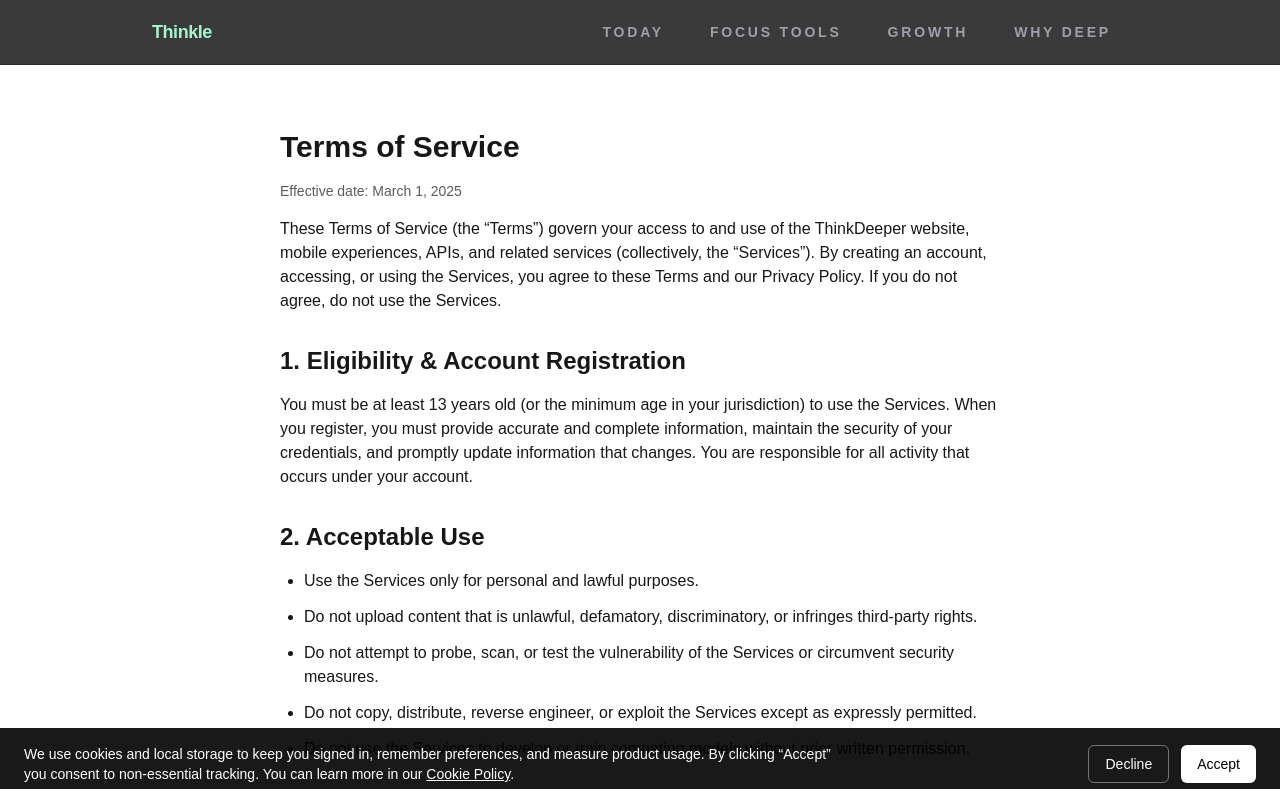
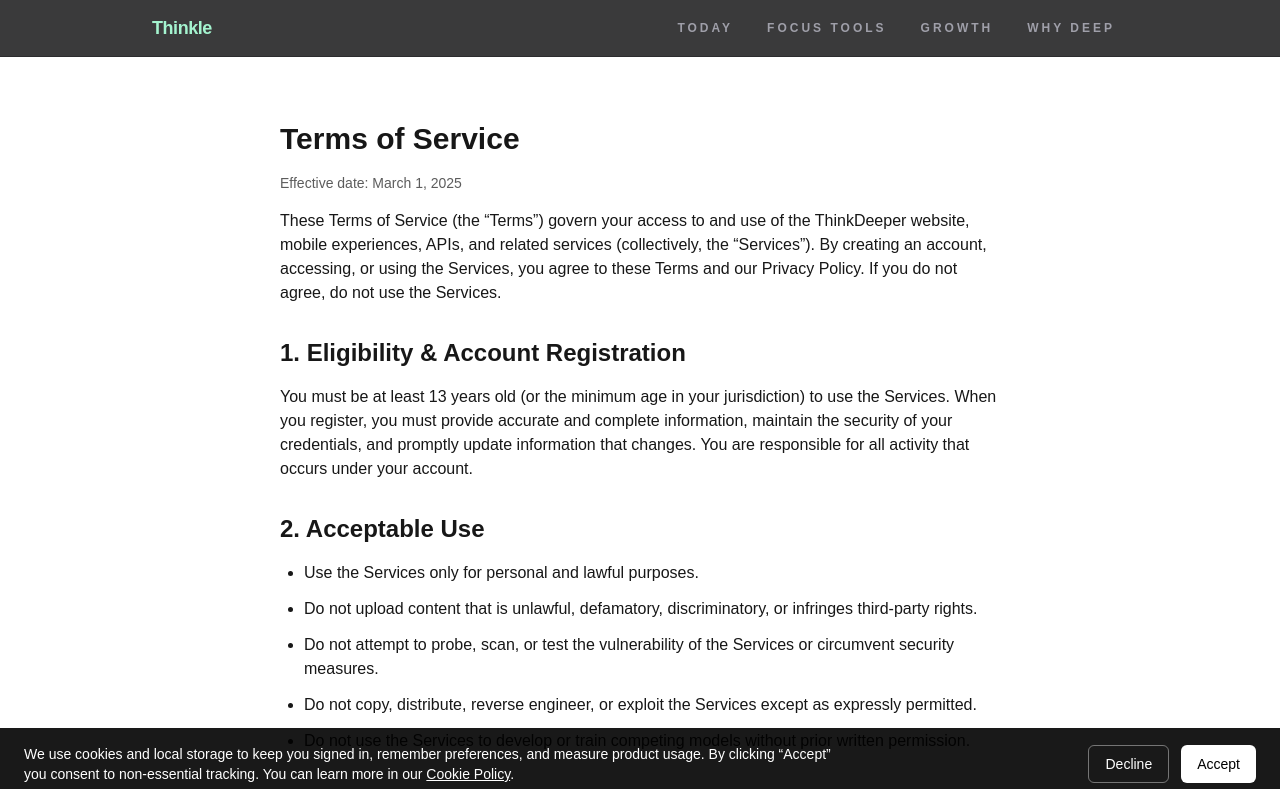
Before and after one commit to MiniPiccino/ThinkDeeperProd, a Next.js app in the folder web/frontend/: page /terms in a window 1280 px wide. Shown: the top 789 px of the page. Built offline with nearby package versions, Linux system fonts and the light colour scheme; no server answers.

Commit message:
smaller font in nav bar

```diff
--- a/web/frontend/components/DesktopNav.tsx
+++ b/web/frontend/components/DesktopNav.tsx
@@ -15,18 +15,18 @@ export function DesktopNav() {
 
   return (
     <nav className="sticky top-0 z-50 hidden border-b border-zinc-800/70 bg-zinc-950/80 backdrop-blur-md lg:block">
-      <div className="mx-auto flex h-16 w-full max-w-5xl items-center justify-between px-6">
+      <div className="mx-auto flex h-14 w-full max-w-5xl items-center justify-between px-6 text-[0.85rem]">
         <Link href="/" className="text-lg font-semibold tracking-tight text-emerald-200">
           Thinkle
         </Link>
-        <div className="flex items-center gap-3 text-sm font-semibold uppercase tracking-[0.2em]">
+        <div className="flex items-center gap-2 text-xs font-semibold uppercase tracking-[0.25em]">
           {NAV_LINKS.map((link) => {
             const active = pathname === link.href;
             return (
               <Link
                 key={link.href}
                 href={link.href}
-                className={`rounded-full px-4 py-2 transition ${
+                className={`rounded-full px-3 py-1.5 transition ${
                   active
                     ? "bg-emerald-500/20 text-emerald-100 border border-emerald-400/50"
                     : "text-zinc-400 border border-transparent hover:text-zinc-200"
```
